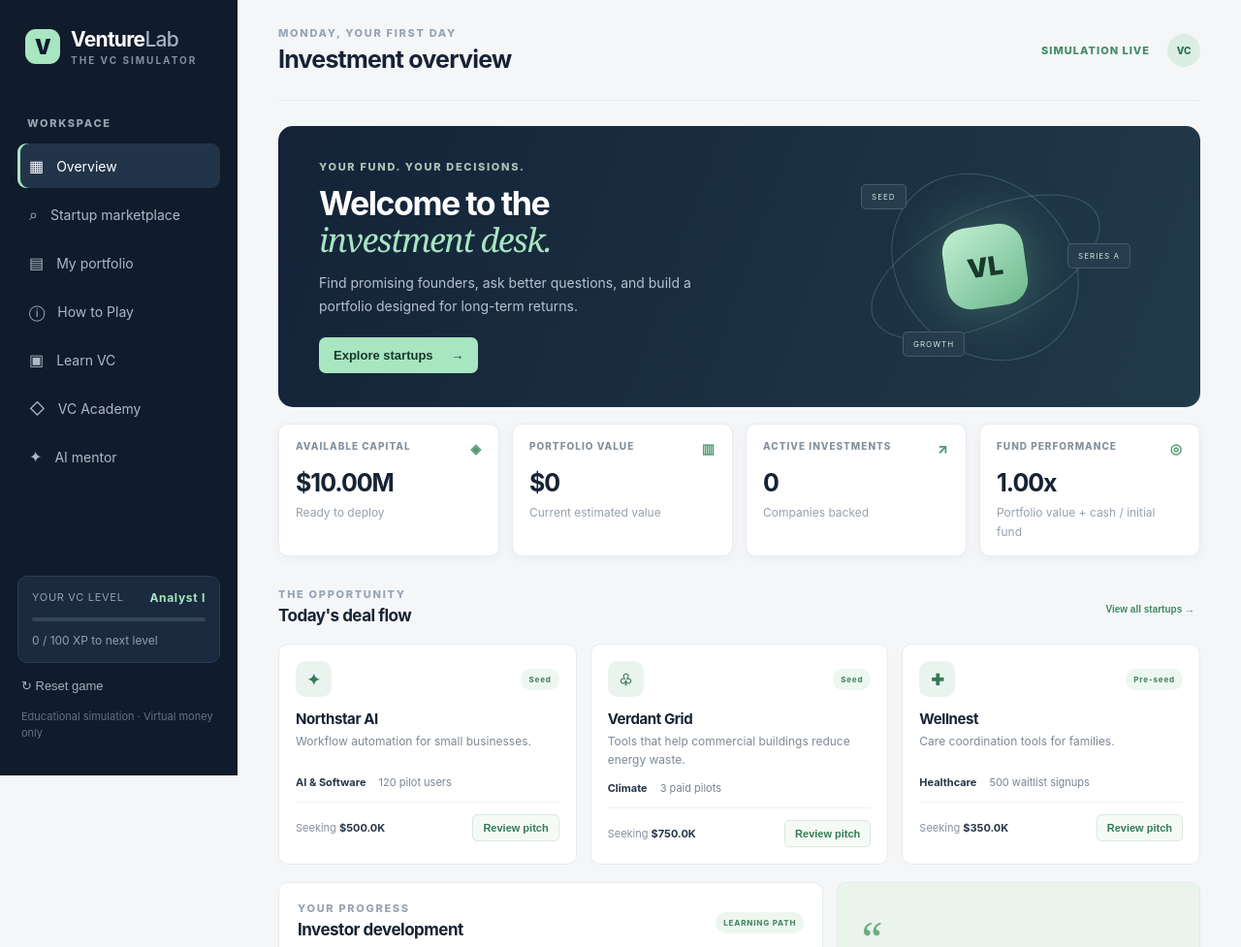
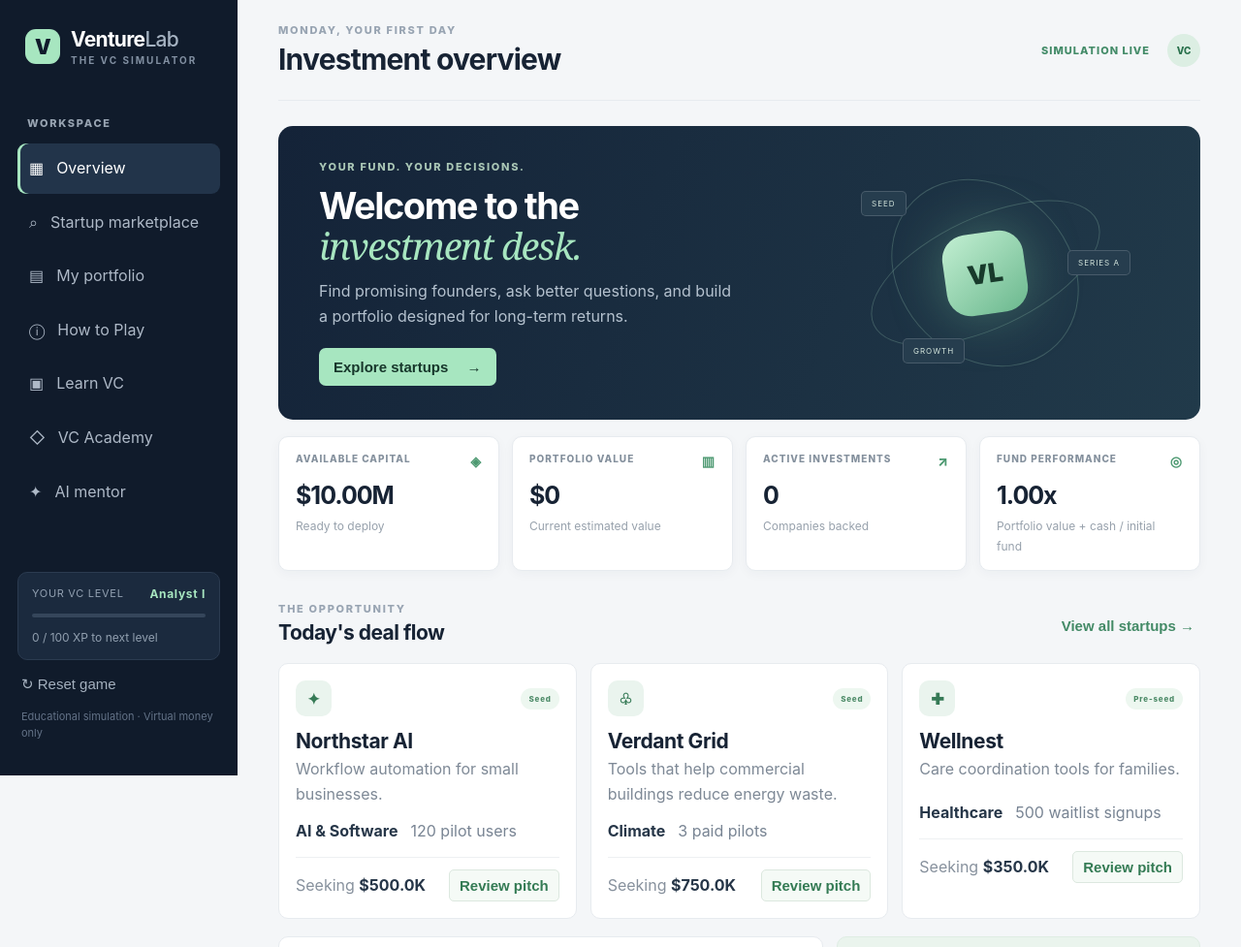
Before and after one commit to spulumati2/venturelab, a plain HTML site: page index.html in a window 1280 px wide. Shown: the top 977 px of the page at 97% size. Drawn offline with Linux system fonts and the light colour scheme.

Commit message:
Increase font sizes for better readability
Updated font sizes for body, headings, and various elements to improve readability.

```diff
--- a/styles.css
+++ b/styles.css
@@ -45,3 +45,44 @@ footer{font-size:10px}.modal p{font-size:13px}
 .vc-grid .guide-card{min-height:190px}
 .guide-panel .primary{margin-top:14px}
 @media(max-width:760px){.guide-grid{grid-template-columns:1fr;gap:12px}.guide-card{padding:17px}.guide-card h3{font-size:17px}.guide-card p,.guide-panel p,.rules-list{font-size:13px}.guide-panel{padding:17px}}
+
+/* LARGER TEXT UPDATE */
+body {
+    font-size: 18px !important;
+}
+
+.main p,
+.main li,
+.main label,
+.main input,
+.main select,
+.main textarea,
+.nav,
+.nav span,
+.company-desc,
+.company-meta,
+.card-foot span,
+.progress-row,
+.lesson p,
+.bubble,
+.table th,
+.table td {
+    font-size: 16px !important;
+    line-height: 1.6 !important;
+}
+
+.main h1 {
+    font-size: 30px !important;
+}
+
+.main h2 {
+    font-size: 38px !important;
+}
+
+.main h3 {
+    font-size: 21px !important;
+}
+
+button {
+    font-size: 15px !important;
+}
```
